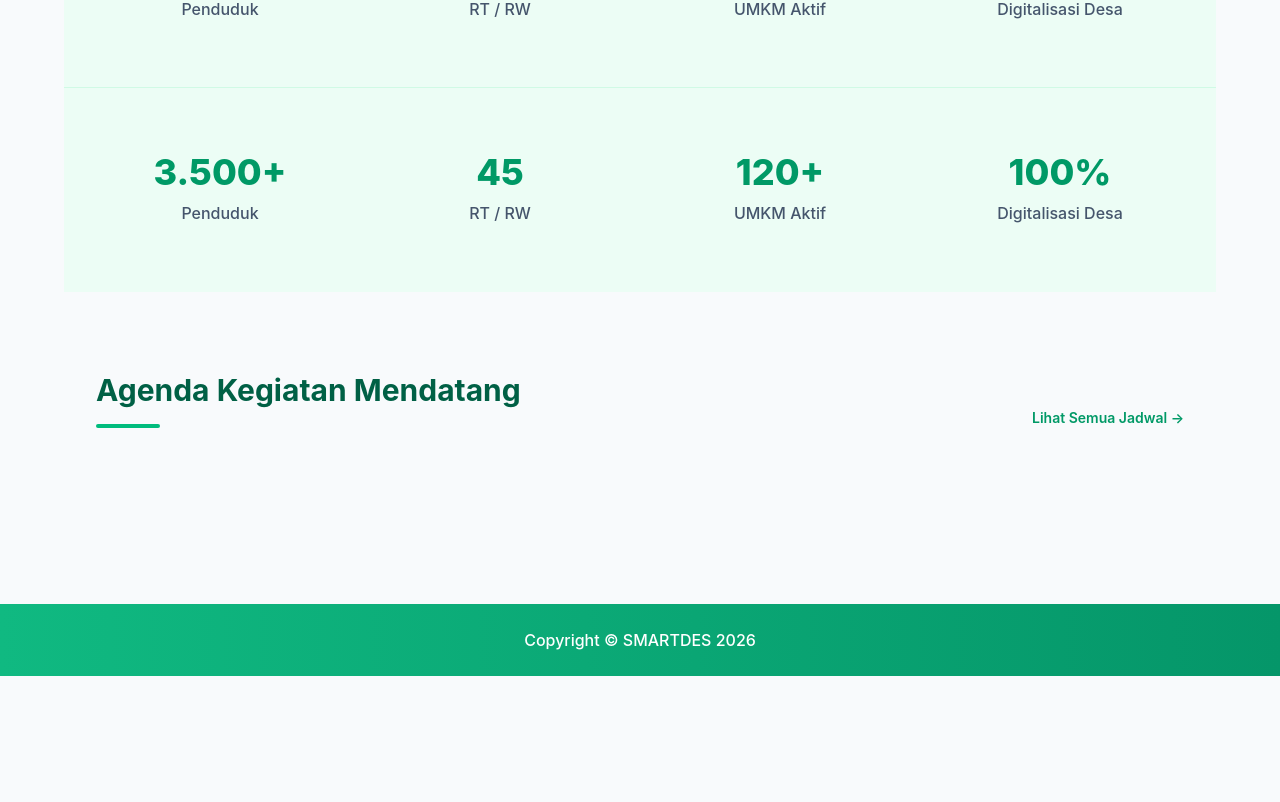
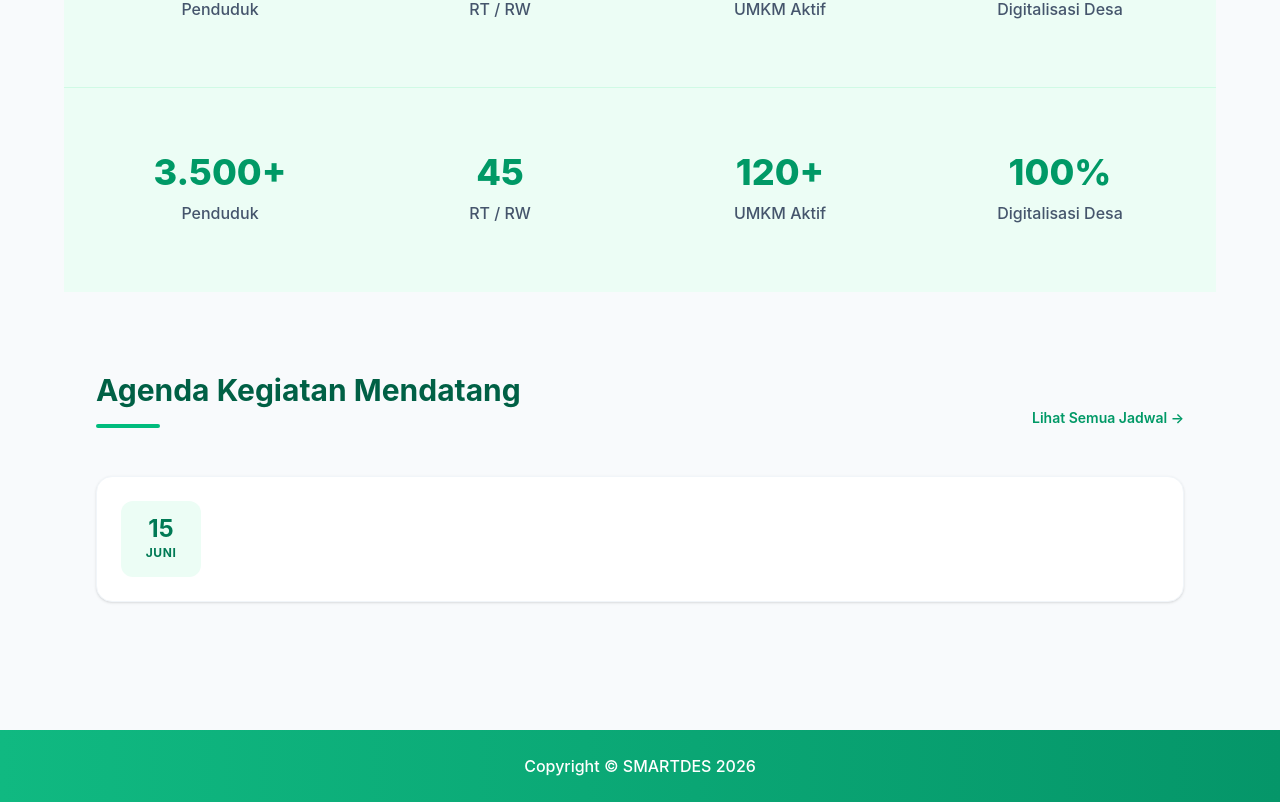
Before and after one commit to muhammadarlianoscar-uti/TA-WEB-24-SEMBADE, a Next.js app in the folder my-app/: page /home in a window 1280 px wide. Shown: the part 2442-3244 px from the top of the page. Before the commit the page ends 3118 px from the top, so only its background shows below. Built offline with nearby package versions, Linux system fonts and the light colour scheme.

Commit message:
menambahkan tanggal

```diff
--- a/my-app/app/home/page.tsx
+++ b/my-app/app/home/page.tsx
@@ -266,7 +266,17 @@ export default function Home() {
           </Link>
         </div>
 
+        <div className="space-y-6">
+          {/* Kegiatan 1 */}
+          <div className="bg-white rounded-2xl p-6 shadow-sm border border-slate-100 flex flex-col sm:flex-row items-start sm:items-center gap-6 hover:shadow-md transition-shadow">
+            <div className="bg-emerald-50 text-emerald-700 p-4 rounded-xl text-center font-bold min-w-[80px] w-full sm:w-auto">
+              <span className="block text-2xl leading-none">15</span>
+              <span className="text-xs uppercase tracking-wider block mt-1">Juni</span>
+            </div>
 
+          </div>
+
+        </div>
       </section>
 
     </div>
```
